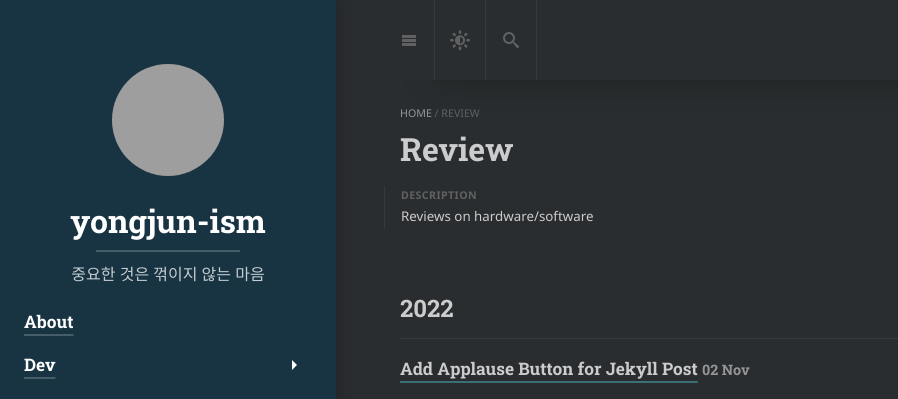
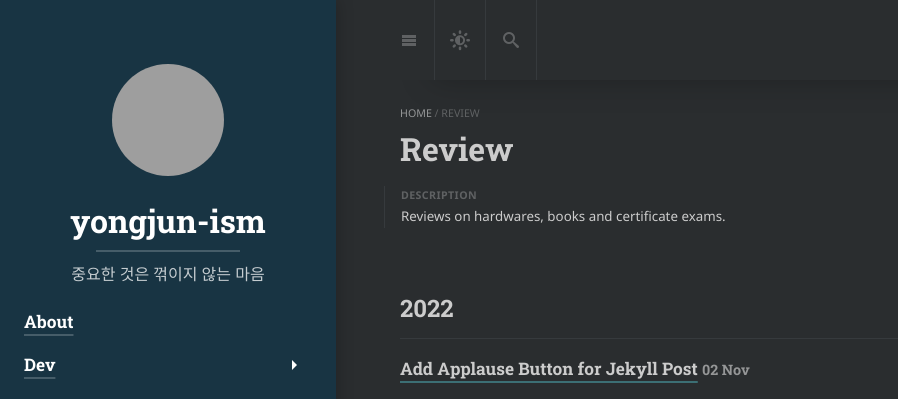
Before and after one commit to yongjunism/yongjunism.github.io, a Jekyll site: the page built from _featured_categories/review.md, in a window 1280 px wide. Shown: the top 399 px of the page, without its empty margins (0-898 px from the left). Built offline with Jekyll 4.4.1, drawn with Linux system fonts in a browser that asks for light colours; cached includes are drawn as plain includes; nearby versions of some CDN libraries; some web fonts are replaced; library files that are not in the unit come from our copies; grey boxes are pictures that could not be loaded.

Commit message:
Modify description

```diff
--- a/_featured_categories/review.md
+++ b/_featured_categories/review.md
@@ -6,5 +6,5 @@ slug: review
 sidebar: true
 order: 4
 description: >
-  Reviews on hardware/software
+  Reviews on hardwares, books and certificate exams.
 ---
```
